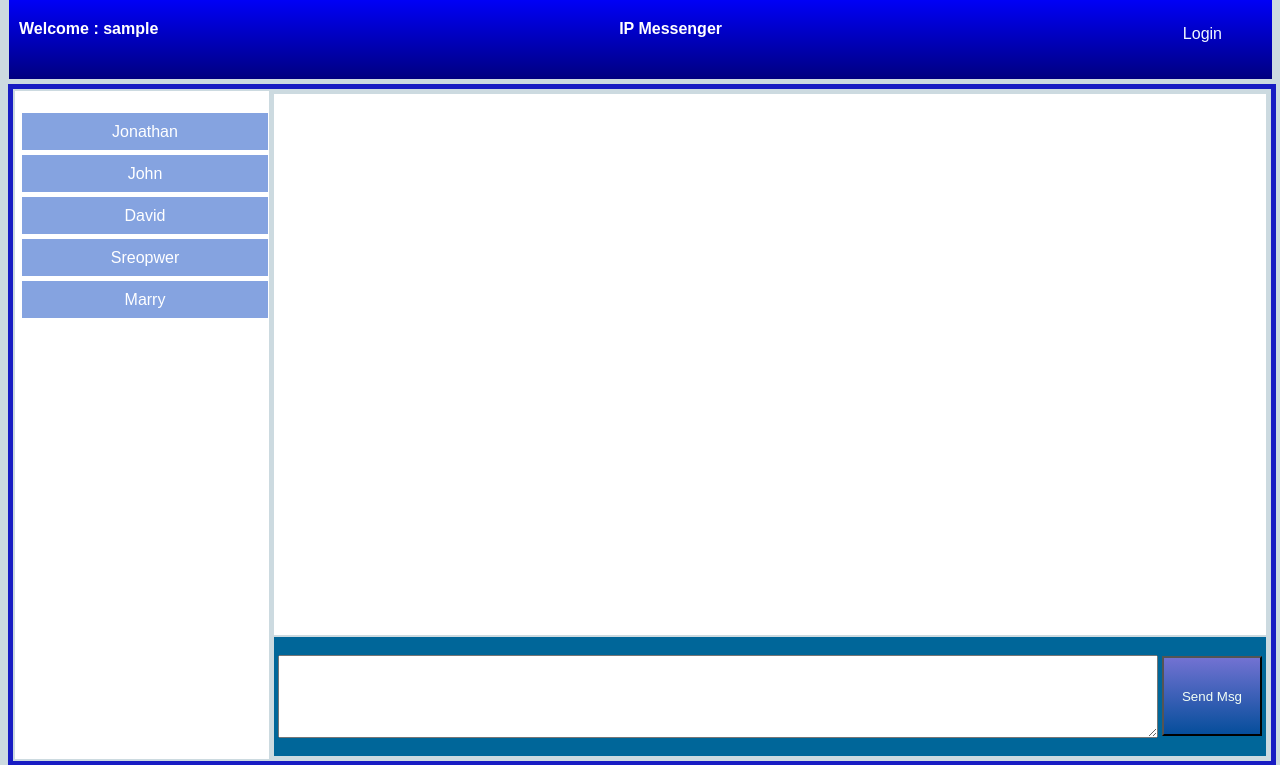
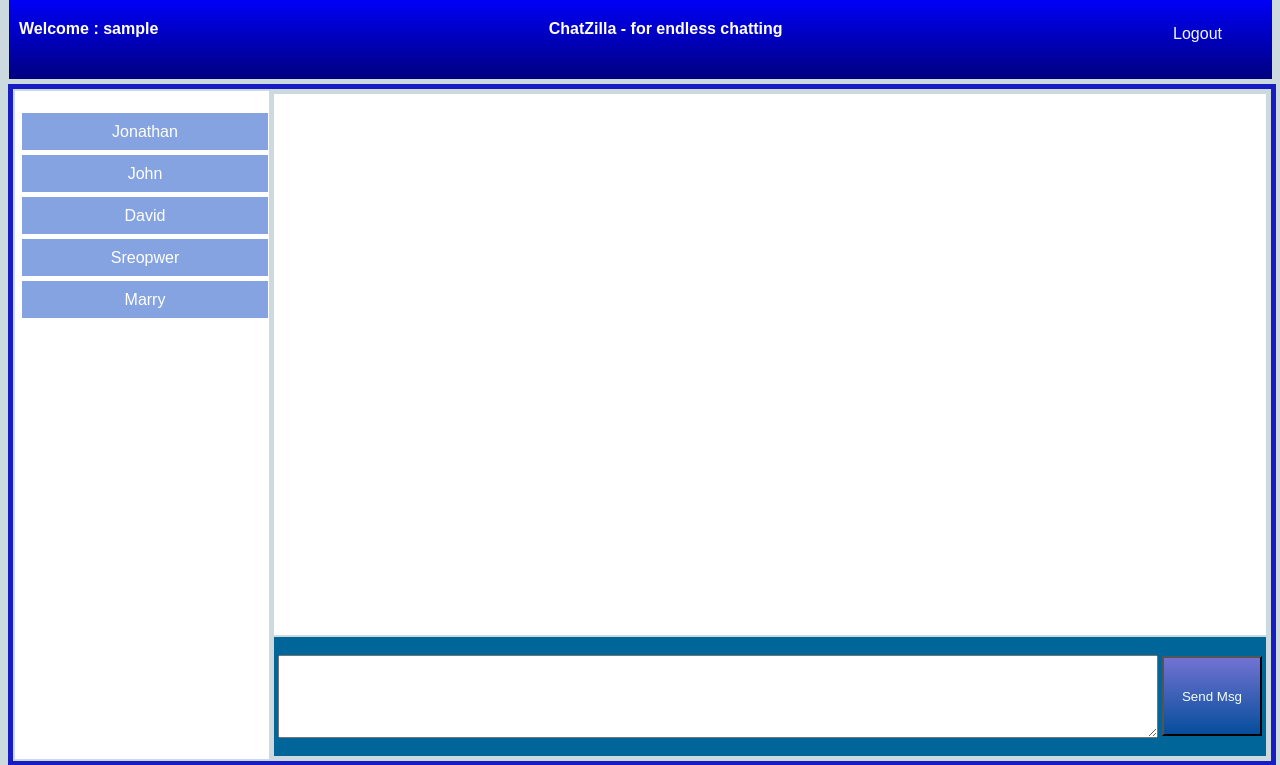
Before and after one commit to stoic1979/chatzilla, a Django app: page / in a window 1280 px wide. Shown: the top 765 px of the page. Run offline with Django 3.2, Linux system fonts and the light colour scheme; the visitor is signed in with stand-in values (Sample User, id 1); some libraries are stand-ins or nearby versions.

Commit message:
show login/logout links in template

```diff
--- a/chatzila/templates/index.html
+++ b/chatzila/templates/index.html
@@ -17,8 +17,13 @@
             <h4 style="color:#ffffff;float:left;margin:0px 0px 0px 10px;">Welcome : <span>{{ request.user }} </span></h4>
             {% endif %}
 
-            <a href="" style="float:right;margin:5px 50px 0px 0px;text-decoration: none; color: aliceblue" onclick="alert('Login');">Login</a>
-            <h4 align="center" style="color:#ffffff;"> IP Messenger </h4>
+            {% if request and not request.user.is_anonymous %}
+            <a href="/logout/" style="float:right;margin:5px 50px 0px 0px;text-decoration: none; color: aliceblue">Logout</a>
+            {% else %}
+            <a href="/login/" style="float:right;margin:5px 50px 0px 0px;text-decoration: none; color: aliceblue">Login</a>
+            {% endif %}
+
+            <h4 align="center" style="color:#ffffff;"> ChatZilla - for endless chatting </h4>
 
         </div>
         <table width=100% height=87% style="border:5px solid #181cc3;">
```
